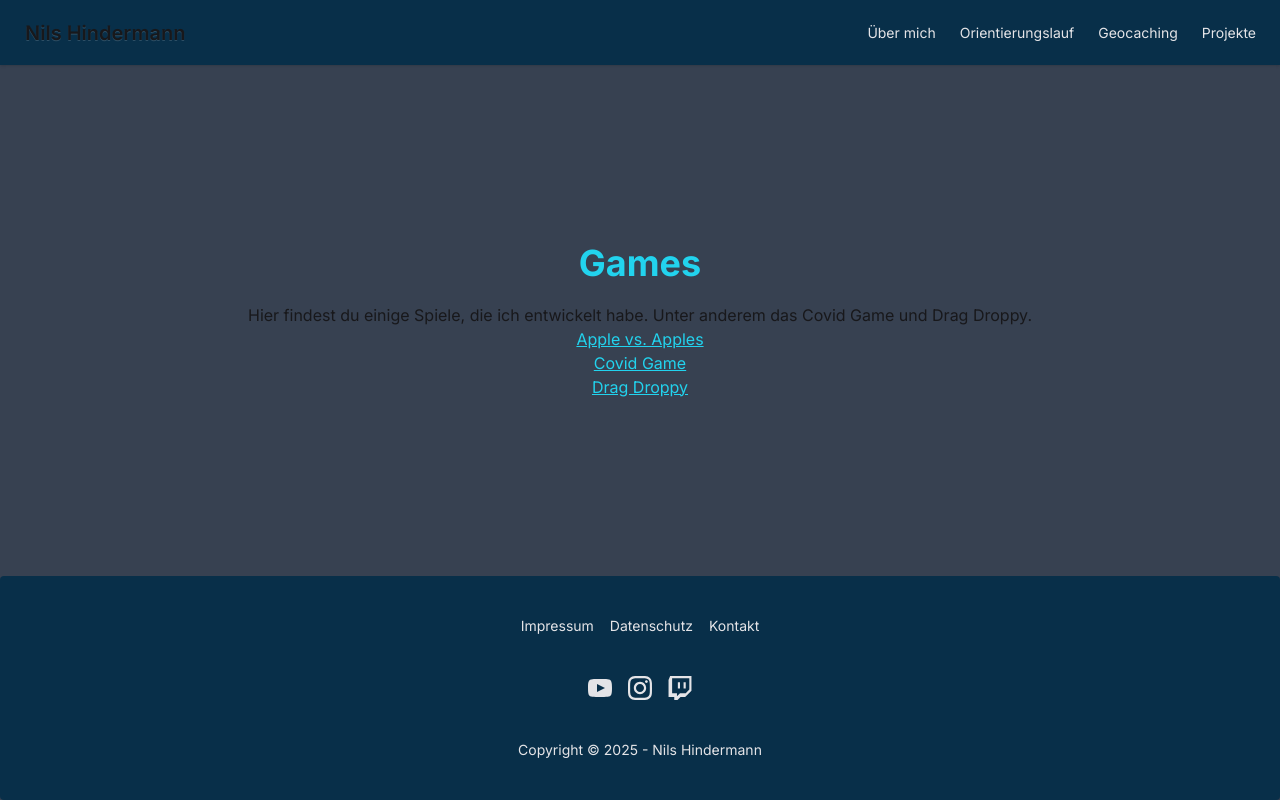
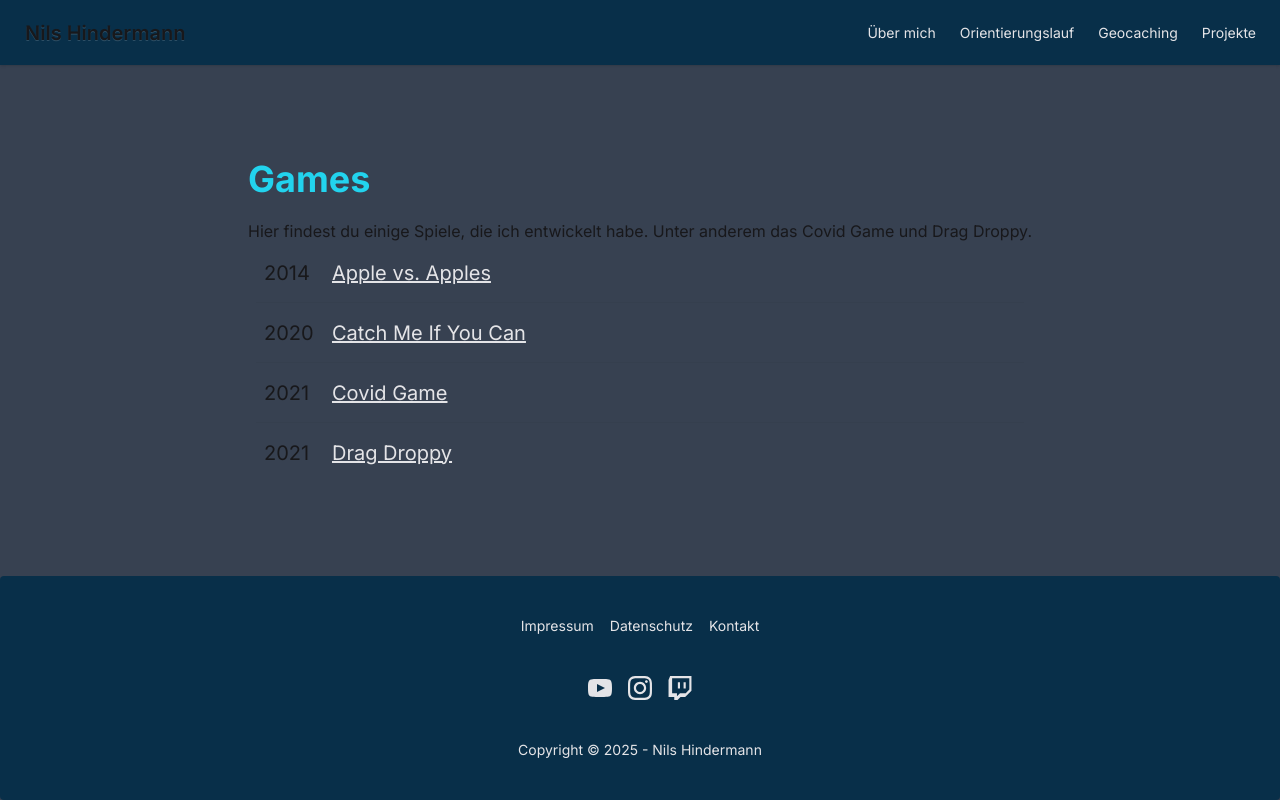
Before and after one commit to nilshindermann/nilsh.ch, a Next.js app: page /games in a window 1280 px wide. Built offline with nearby package versions, Linux system fonts and the light colour scheme.

Commit message:
add game catch-me-if-you-can

```diff
--- /dev/null
+++ b/app/(default)/games/catch-me-if-you-can/page.tsx
@@ -0,0 +1,28 @@
+import { Metadata } from 'next';
+import React, { ReactElement } from 'react';
+
+export const metadata: Metadata = {
+    title: 'Catch Me If You Can - Nils Hindermann',
+    description: `Catch Me If You Can ist ein Spiel, das ich während der Corona-Pandemie entwickelt habe.
+    Damit habe ich am Lehrlingswettbewerb Züri-Oberland 2020 teilgenommen.`,
+};
+
+export default function CatchMeIfYouCanPage(): ReactElement {
+    return (
+        <>
+            <h1 className="text-primary mb-5 text-4xl font-bold">
+                Catch Me If You Can
+            </h1>
+            <p>
+                <b>Catch Me If You Can</b> ist ein Spiel, das ich während der
+                Corona-Pandemie entwickelt habe. Es handelt sich um ein
+                einfaches Spiel, das man auf einem Windows-Computer spielen
+                kann.
+            </p>
+            <p>
+                Mit diesem Spiel habe ich zusammen mit vier Kollegen am
+                Lehrlingswettbewerb Züri-Oberland 2020 teilgenommen.
+            </p>
+        </>
+    );
+}
--- a/app/(default)/games/page.tsx
+++ b/app/(default)/games/page.tsx
@@ -1,6 +1,35 @@
 import { Metadata } from 'next';
 import Link from 'next/link';
 import React, { ReactElement } from 'react';
+
+interface Game {
+    slug: string;
+    name: string;
+    info: string;
+}
+
+const games: Array<Game> = [
+    {
+        slug: 'apple-vs-apples',
+        name: 'Apple vs. Apples',
+        info: '2014',
+    },
+    {
+        slug: 'catch-me-if-you-can',
+        name: 'Catch Me If You Can',
+        info: '2020',
+    },
+    {
+        slug: 'covid-game',
+        name: 'Covid Game',
+        info: '2021',
+    },
+    {
+        slug: 'drag-droppy',
+        name: 'Drag Droppy',
+        info: '2021',
+    },
+];
 
 export const metadata: Metadata = {
     title: 'Games - Nils Hindermann',
@@ -10,24 +39,26 @@ export const metadata: Metadata = {
 
 export default function GamesPage(): ReactElement {
     return (
-        <>
-            <h1 className="mb-5 text-4xl font-bold text-primary">Games</h1>
+        <div className="text-left">
+            <h1 className="text-primary mb-5 text-4xl font-bold">Games</h1>
             <p>
                 Hier findest du einige Spiele, die ich entwickelt habe. Unter
                 anderem das Covid Game und Drag Droppy.
             </p>
 
-            <ul>
-                <li>
-                    <Link href="/games/apple-vs-apples">Apple vs. Apples</Link>
-                </li>
-                <li>
-                    <Link href="/games/covid-game">Covid Game</Link>
-                </li>
-                <li>
-                    <Link href="/games/drag-droppy">Drag Droppy</Link>
-                </li>
+            <ul className="list">
+                {games.map((game: Game) => (
+                    <li className="list-row" key={game.slug}>
+                        <div className="w-13 text-xl">{game.info}</div>
+                        <Link
+                            className="text-neutral-content list-col-grow text-left text-xl"
+                            href={`/games/${game.slug}`}
+                        >
+                            {game.name}
+                        </Link>
+                    </li>
+                ))}
             </ul>
-        </>
+        </div>
     );
 }
```
